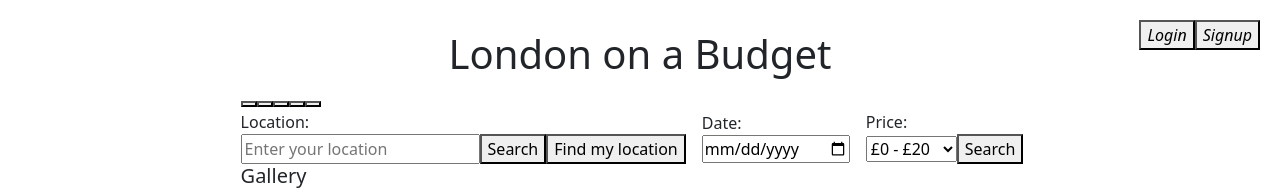
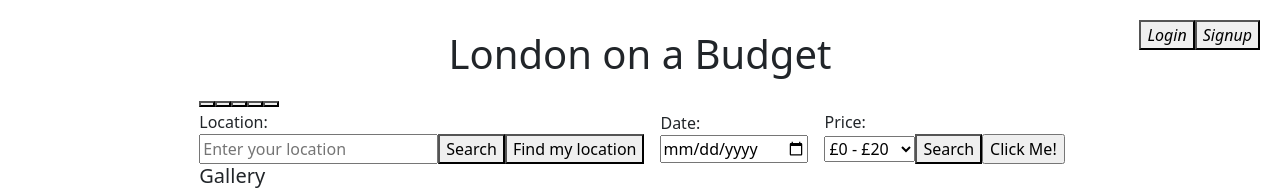
Before and after one commit to ZZ3333/london-on-a-budget2, a React (Create React App) app in the folder client/: page / in a window 1280 px wide. Shown: the top 194 px of the page. Built offline with nearby package versions, Linux system fonts and the light colour scheme; grey boxes are pictures that could not be loaded; the HTML template or start-up script is replaced by a standard one.

Commit message:
search update

```diff
--- a/client/src/components/Search/Search.js
+++ b/client/src/components/Search/Search.js
@@ -34,8 +34,11 @@ const Search = () => {
             <option value="20-40">£20 - £40</option>
             <option value="40-60">£40 - £60</option>
             <option value="60">£60+</option>
+            <input type="range"></input>
+            <input type="datetime-local"></input>
           </select>
           <button type="submit" data-testid="search-btn"className="search-btn">Search</button>
+          <input type="button" onclick="alert('Hello World!')" value="Click Me!"></input>
         </div>
       </div>
   );
```
Also changed, not shown: client/src/components/Search/scheduler.js (added).
